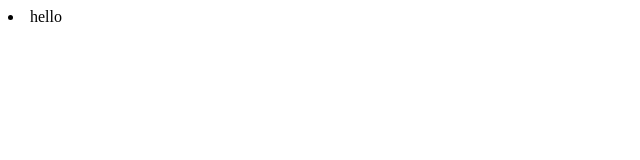
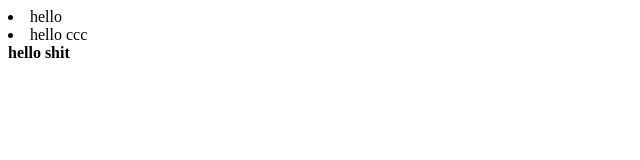
Before and after one commit to kehueicheng/workship, a plain HTML site: page index.html in a window 1280 px wide. Shown: the whole page, without its empty margins (0-640 px from the left). Drawn offline with Linux system fonts and the light colour scheme.

Commit message:
second commit test

```diff
--- a/index.html
+++ b/index.html
@@ -3,4 +3,6 @@
 </head>
 <body>
 <li>hello</li>
+<li>hello ccc</li>
+<b> hello shit </b>
 </body>
```
